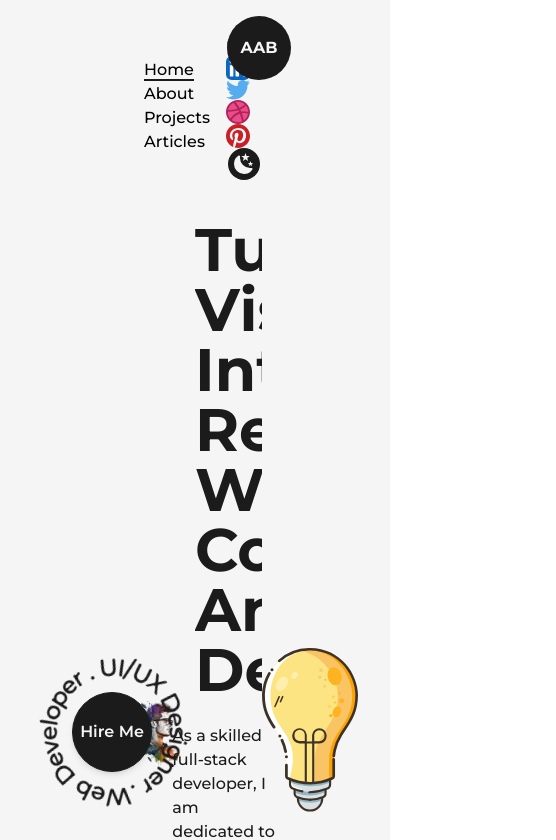
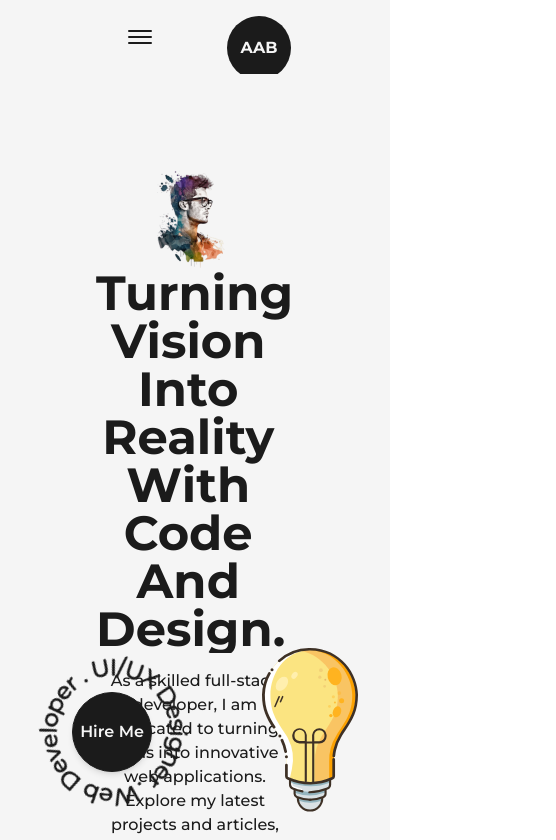
Before and after one commit to AhsanAliButt/ResumeWebsite, a Next.js app: page / in a window 390 px wide. Shown: the top 840 px of the page, 556 px wide, since content can reach past the window. Built offline with nearby package versions, Linux system fonts and the light colour scheme.

Commit message:
MakingResponsive

```diff
--- a/src/components/animatedText/AnimatedText.js
+++ b/src/components/animatedText/AnimatedText.js
@@ -28,7 +28,7 @@ const singelWord = {
 
 const AnimatedText = ({ text, className = "" }) => {
   return (
-    <div className="w-full mx-auto py-2 flex items-center justify-center text-center overflow-hidden ">
+    <div className="sm:py-0 w-full mx-auto py-2 flex items-center justify-center text-center overflow-hidden ">
       <motion.h1
         className={`inline-block w-full text-dark font-bold capitalize text-8xl dark:text-light ${className}`}
         variants={quote}
--- a/src/components/layout/Layout.js
+++ b/src/components/layout/Layout.js
@@ -3,7 +3,7 @@ import React from "react";
 const Layout = ({ children, className = "" }) => {
   return (
     <div
-      className={`w-full h-full inline-block z-0 bg-light p-32 dark:bg-dark ${className}`}
+      className={`xl:p-24 lg:p-16 md:p-12 sm:p-8 w-full h-full inline-block z-0 bg-light p-32 dark:bg-dark ${className}`}
     >
       {children}
     </div>
--- a/src/components/navbar/Navbar.js
+++ b/src/components/navbar/Navbar.js
@@ -1,4 +1,4 @@
-import React from "react";
+import React, { useState } from "react";
 import Link from "next/link";
 import Logo from "../logo/Logo";
 import Styles from "../../styles/Home.module.css";
@@ -36,9 +36,38 @@ const CustomLink = ({ className = "", href, title, m }) => {
     </Link>
   );
 };
+const CustomMobileLink = ({ toggle, className = "", href, title, m }) => {
+  const Router = useRouter();
+  const handleClick = () => {
+    toggle();
+    Router.push(href);
+  };
+  return (
+    <button
+      href={href}
+      // className={`${
+      //   Router.asPath === href ? Styles.afterlink1 : Styles.afterlink
+      // } mx-4  `}
+      onClick={handleClick}
+      className={`${className} relative group text-light dark:text-dark my-2 `}
+    >
+      {title}
+      <span
+        className={`h-[2px] inline-block bg-light absolute left-0 -bottom-0.5 group-hover:w-full transition-[width] duration-1000 ease-in-out dark:bg-dark ${
+          Router.asPath === href ? "w-full" : "w-0"
+        } `}
+      ></span>
+    </button>
+  );
+};
 
 const LinksData = [
-  { item: 1, component: GitHubIcon, href: "https://twitter.com" },
+  {
+    item: 1,
+    component: GitHubIcon,
+    href: "https://twitter.com",
+    className: "w-6 mr-3 bg-light rounded-full dark:bg-dark sm:mx-1",
+  },
   { item: 2, component: LinkdinIcon, href: "https://linkedin.com/" },
   { item: 3, component: TwitterIcon },
   { item: 4, component: DribbbleIcon },
@@ -51,17 +80,39 @@ const LinksData = [
 
 const Navbar = () => {
   const [mode, setMode] = useThemeSwitcher();
+  const [isOpen, setIsOpen] = useState(null);
+  const handleClick = () => {
+    setIsOpen(!isOpen);
+  };
   return (
-    <header className="w-full px-32 py-8 font-medium flex items-center justify-between dark:text-light">
+    <header className="w-full relative px-32 py-8 font-medium flex items-center justify-between dark:text-light">
+      <button
+        className="flex-col justify-center items-center hidden lg:flex"
+        onClick={handleClick}
+      >
+        <span
+          className={`bg-dark dark:bg-light block transition-all duration-300 ease-out h-0.5 w-6 rounded-sm ${
+            isOpen ? "rotate-45 translate-y-1" : "-translate-y-0.5"
+          }`}
+        ></span>
+        <span
+          className={`bg-dark dark:bg-light block h-0.5 w-6 transition-all duration-300 ease-out rounded-sm my-0.5 ${
+            isOpen ? "opacity-0" : "opacity-100"
+          }`}
+        ></span>
+        <span
+          className={`bg-dark dark:bg-light block transition-all duration-300 ease-out h-0.5 w-6 rounded-sm ${
+            isOpen ? "-rotate-45 -translate-y-1" : "translate-y-0.5"
+          }`}
+        ></span>
+      </button>
+      <div className="w-full flex justify-between z-30 items-center lg:hidden">
         <nav>
           <CustomLink href="/" title="Home" />
           <CustomLink href="/about" title="About" />
           <CustomLink href="/projects" title="Projects" />
           <CustomLink href="/articles" title="Articles" />
         </nav>
-      <div className="absolute left-[50%] top-2 translate-x-[50%]">
-        <Logo />
-      </div>
         <nav className="flex items-center justify-center flex-wrap">
           {LinksData.map((item) => {
             const Component = item.component;
@@ -94,6 +145,75 @@ const Navbar = () => {
             )}
           </button>
         </nav>
+      </div>
+      {isOpen ? (
+        <motion.div
+          initial={{ scale: 0, opacity: 0, x: "-50%", y: "-50%" }}
+          animate={{ scale: 1, opacity: 1 }}
+          className="min-w-[70vw] flex-col z-30 justify-between fixed hidden lg:flex items-center top-1/2 left-1/2 -translate-x-1/2 -translate-y-1/2  rounded-lg backdrop-blur-md py-32 bg-dark/90 dark:bg-light"
+        >
+          <nav className="flex items-center flex-col justify-center">
+            <CustomMobileLink href="/" title="Home" toggle={handleClick} />
+            <CustomMobileLink
+              href="/about"
+              title="About"
+              toggle={handleClick}
+            />
+            <CustomMobileLink
+              href="/projects"
+              title="Projects"
+              toggle={handleClick}
+            />
+            <CustomMobileLink
+              href="/articles"
+              title="Articles"
+              toggle={handleClick}
+            />
+          </nav>
+          <nav className="flex items-center justify-center flex-wrap mt-2">
+            {LinksData.map((item) => {
+              const Component = item.component;
+              console.log("CLASSPATH: " + item.className);
+              return (
+                <>
+                  {item.component === "GitHubIcon" ? (
+                    ""
+                  ) : (
+                    <motion.a
+                      whileHover={{ y: -2 }}
+                      href={item.href}
+                      target={"_blank"}
+                      className={
+                        item.className ? item.className : "w-6 mr-3 sm:mx-1"
+                      }
+                      whileTap={{ scale: 0.9 }}
+                    >
+                      <Component key={item.id} />
+                    </motion.a>
+                  )}
+                </>
+              );
+            })}
+            <button
+              onClick={() => {
+                setMode(mode === "light" ? "dark" : "light");
+              }}
+              className={` flex items-center justify-center rounded-full p-1 ${
+                mode === "light" ? "bg-dark text-light" : " bg-light text-dark"
+              }`}
+            >
+              {mode === "dark" ? (
+                <SunIcon className="fill-dark" />
+              ) : (
+                <MoonIcon className="fill-dark" />
+              )}
+            </button>
+          </nav>
+        </motion.div>
+      ) : null}
+      <div className="absolute left-[50%] top-2 translate-x-[50%]">
+        <Logo />
+      </div>
     </header>
   );
 };
--- a/src/hooks/useThemeSwitcher.js
+++ b/src/hooks/useThemeSwitcher.js
@@ -34,7 +34,8 @@ const useThemeSwitcher = () => {
     if (mode === "dark") {
       window.localStorage.setItem("theme", "dark");
       document.documentElement.classList.add("dark");
-    } else {
+    }
+    if (mode === "light") {
       window.localStorage.setItem("theme", "light");
       document.documentElement.classList.remove("dark");
     }
--- a/src/pages/about.js
+++ b/src/pages/about.js
@@ -95,6 +95,10 @@ const About = () => {
                 src={ProfilePic}
                 alt="AhsanNegative"
                 className="w-10/12 h-auto rounded-2xl"
+                priority
+                sizes="(max-width: 768px) 100vw,
+              (max-width: 1200px) 50vw,
+              33vw"
               />
             </div>
             <div className="col-span-2 flex flex-col items-end justify-between">
--- a/src/pages/index.js
+++ b/src/pages/index.js
@@ -22,19 +22,23 @@ export default function Home() {
           "flex items-center text-dark w-full min-h-screen dark:text-light"
         }
       >
-        <Layout className="pt-0">
-          <div className="flex items-center justify-between w-full">
-            <div className="w-1/2">
+        <Layout className="pt-0 md:pt-16 sm:pt-8">
+          <div className="flex items-center justify-between w-full lg:flex-col">
+            <div className="w-1/2 md:w-full">
               <Image
                 src={profilePic}
                 alt="AhsanNegative"
-                className="w-full h-auto"
+                className="w-full h-auto lg-hidden md:inline-block md:w-full"
+                priority
+                sizes="(max-width: 768px) 100vw,
+              (max-width: 1200px) 50vw,
+              33vw"
               />
             </div>
-            <div className="w-1/2 flex flex-col items-center self-center">
+            <div className="w-1/2 flex flex-col items-center self-center lg:w-full lg:text-center">
               <AnimatedText
                 text="Turning Vision Into Reality With Code And Design."
-                className="!text-6xl !text-left"
+                className="!text-6xl !text-left xl:!text-5xl lg:!text-center lg:!text-6xl md:!text-5xl sm:!text-3xl"
               />
               <p className="my-4 text-base font-medium">
                 As a skilled full-stack developer, I am dedicated to turning
@@ -42,7 +46,7 @@ export default function Home() {
                 projects and articles, showcasing my expertise in React.js and
                 web development.
               </p>
-              <div className="flex items-center self-start mt-2">
+              <div className="lg:self-center flex items-center self-start mt-2">
                 <Link
                   href="/dummy.pdf"
                   target={"_blank"}
@@ -67,7 +71,9 @@ export default function Home() {
         <div className={"absolute right-8 bottom-8 inline-block w-24"}>
           <HireMe />
         </div>
-        <div className={"absolute right-8 bottom-8 inline-block w-24 "}>
+        <div
+          className={"absolute right-8 bottom-8 inline-block w-24 md:hidden "}
+        >
           {/* <Image
             src={LightBulb}
             alt={"AhsanNegative"}
--- a/tailwind.config.js
+++ b/tailwind.config.js
@@ -5,6 +5,23 @@ module.exports = {
   content: ["./src/**/*.{html,js}"],
   darkMode: "class",
   theme: {
+    screens: {
+      xs: { max: "480px" },
+      // => @media (min-width: 480px) { ... }
+      sm: { max: "640px" },
+      // => @media (min-width: 640px) { ... }
+      md: { max: "770" },
+      // => @media (min-width: 770px) { ... }
+      lg: { max: "1024px" },
+      // => @media (min-width: 1024px) { ... }
+      xl: { max: "1280px" },
+      // => @media (min-width: 1280px) { ... }
+      xxl: { max: "1540px" },
+      // => @media (min-width: 1540px) { ... }
+
+      xl: { max: "1280px" },
+      // => @media (min-width: 1280px) { ... }
+    },
     extend: {
       fontFamily: {
         mont: ["var(--font-mont)", ...fontFamily.sans],
```
Also changed, not shown: src/pages/articles.js (+15 -5 lines), src/pages/projects.js (+21 -11 lines). Lines whose indentation alone changed are shown as unchanged.
